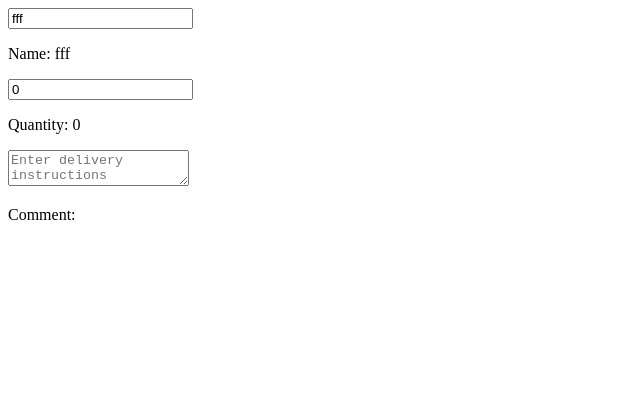
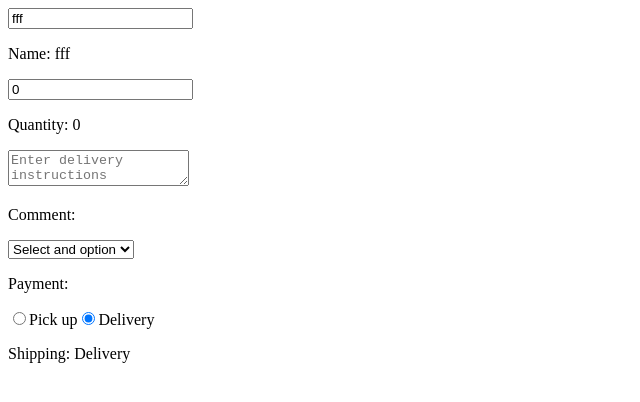
Before and after one commit to jacky881011/React-Learning, a React (Vite) app in the folder my-react-project/: page / in a window 1280 px wide. Shown: the top 402 px of the page, without its empty margins (0-640 px from the left). Built offline with nearby package versions, Linux system fonts and the light colour scheme.

Commit message:
practice radio button and drilldown menu

```diff
--- a/my-react-project/src/OnChangeHooks.jsx
+++ b/my-react-project/src/OnChangeHooks.jsx
@@ -3,6 +3,8 @@ function OnChangeHooks() {
     const [name, setName] = useState("fff");
     const [quantity, setQuantity] = useState(0);
     const [comment, sentComment] = useState("");
+    const [payment, setPayment] = useState("");
+    const [shipping, setShoping] = useState("Delivery");
 
 
     function handleNameChange(event){
@@ -17,6 +19,14 @@ function OnChangeHooks() {
         sentComment(event.target.value);
     }
 
+    function handlePaymentChange(event){
+        setPayment(event.target.value);
+    }
+
+    function handleShippingChange(event){
+        setShoping(event.target.value);
+    }
+
     // const handleCommentChanges2 = (event) => {
     //     sentComment(event.target.value);
     // }
@@ -29,6 +39,27 @@ function OnChangeHooks() {
             <p>Quantity: {quantity}</p>
             <textarea value = {comment} onChange={handleCommentChange} placeholder="Enter delivery instructions"/>
             <p>Comment: {comment}</p>
+
+            <select value = {payment} onChange={handlePaymentChange}>
+                <option value = "">Select and option</option>
+                <option value = "Visa">Visa</option>
+                <option value = "PayPal">PayPal</option>
+                <option value = "Bitcoin">Bitcoin</option>
+            </select>
+            <p>Payment: {payment}</p>
+
+            <div>
+                <label>
+                    <input type="radio" value="Pick up" checked={shipping === "Pick up"} onChange={handleShippingChange}/>
+                    Pick up
+                </label>
+                <label>
+                    <input type="radio" value="Delivery" checked={shipping === "Delivery"} onChange={handleShippingChange}/>
+                    Delivery
+                </label>
+                <p>Shipping: {shipping}</p>
+            </div>
+
         </div>
     )
 
```
